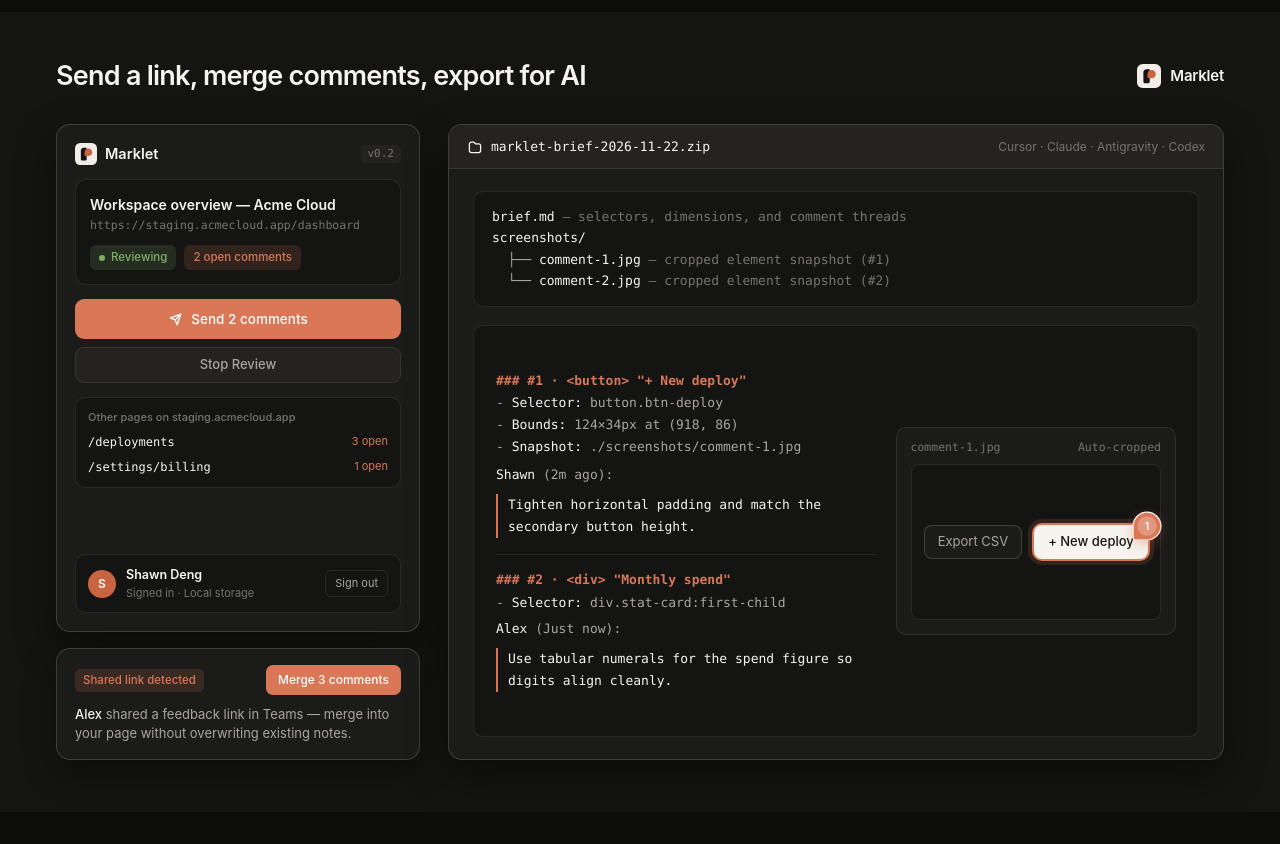
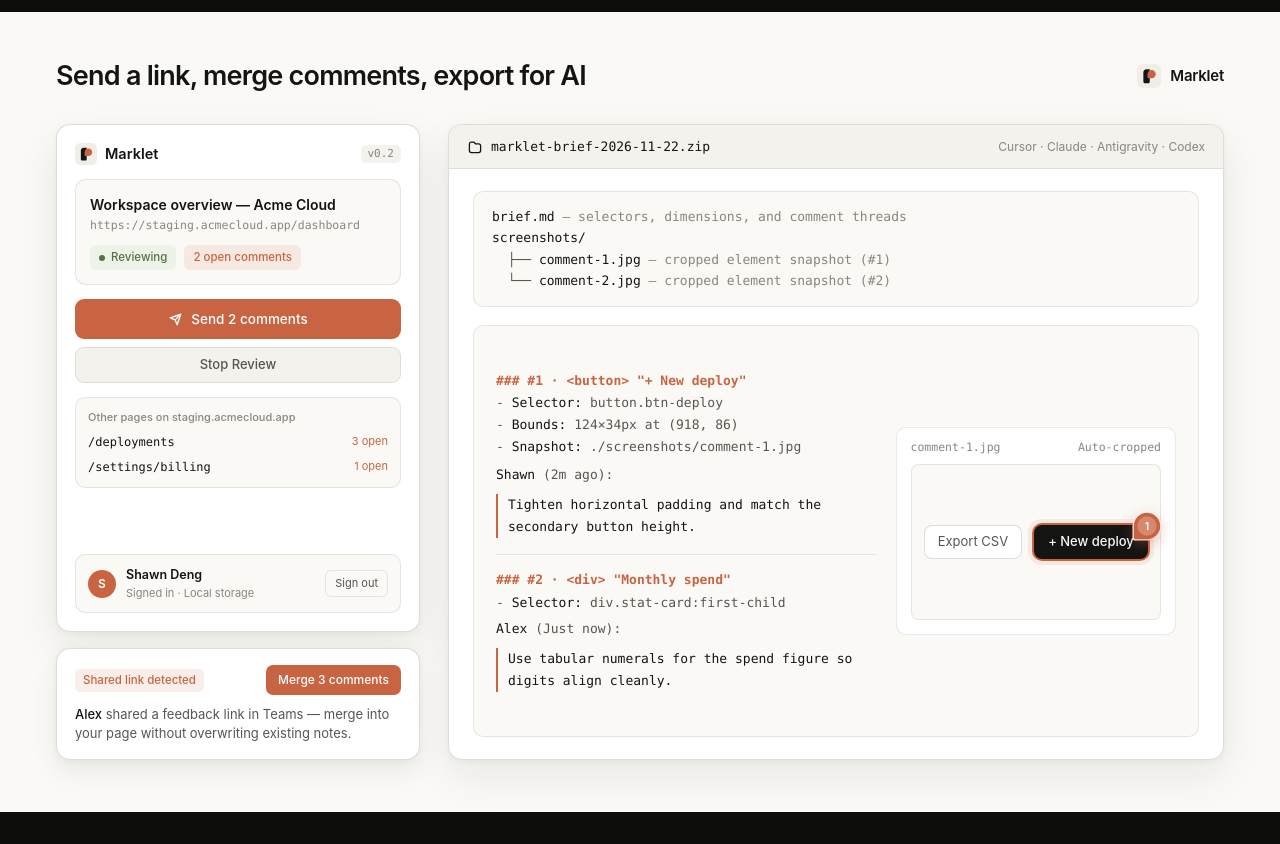
Before and after one commit to iamshawndeng/marklet, a Preact app: page demo/store-assets.html in a window 1280 px wide. Shown: the part 860-1704 px from the top of the page. Built offline with nearby package versions, Linux system fonts and the light colour scheme.

Commit message:
Unify all store screenshots and promo tiles in warm-paper Light Mode

```diff
--- a/demo/store-assets.html
+++ b/demo/store-assets.html
@@ -471,24 +471,24 @@
       }
 
       /* ============================================================
-         SLIDE 2: DARK MODE — ASYNC LINK + AI DESIGN BRIEF
+         SLIDE 2: WARM PAPER LIGHT MODE — ASYNC LINK & AI BRIEF
          ============================================================ */
       .slide-dark {
-        background: #141413;
-        color: #f5f4ef;
-        --bg: #141413;
-        --surface: #1b1b19;
-        --surface-2: #242320;
-        --border: rgba(245, 244, 239, 0.09);
-        --border-strong: rgba(245, 244, 239, 0.16);
-        --text: #f5f4ef;
-        --text-2: #a8a69e;
-        --text-3: #76746d;
-        --accent: #d97757;
-        --pp-blue: #d97757;
-        --accent-tint: rgba(217, 119, 87, 0.15);
-        --green: #7fb069;
-        --green-tint: rgba(127, 176, 105, 0.16);
+        background: #faf9f6;
+        color: #141413;
+        --bg: #faf9f6;
+        --surface: #ffffff;
+        --surface-2: #f3f2ed;
+        --border: rgba(20, 20, 19, 0.09);
+        --border-strong: rgba(20, 20, 19, 0.14);
+        --text: #141413;
+        --text-2: #575651;
+        --text-3: #87867f;
+        --accent: #c96442;
+        --pp-blue: #c96442;
+        --accent-tint: rgba(201, 100, 66, 0.11);
+        --green: #557144;
+        --green-tint: #edf3e8;
       }
 
       .s2-grid {
@@ -511,7 +511,7 @@
         border-radius: 14px;
         background: var(--surface);
         border: 1px solid var(--border-strong);
-        box-shadow: 0 16px 40px rgba(0, 0, 0, 0.42);
+        box-shadow: 0 2px 6px rgba(20, 20, 19, 0.04), 0 16px 40px rgba(20, 20, 19, 0.08);
         padding: 18px;
         display: flex;
         flex-direction: column;
@@ -679,7 +679,7 @@
         border-radius: 14px;
         background: var(--surface);
         border: 1px solid var(--border-strong);
-        box-shadow: 0 12px 32px rgba(0, 0, 0, 0.36);
+        box-shadow: 0 2px 6px rgba(20, 20, 19, 0.04), 0 12px 28px rgba(20, 20, 19, 0.07);
         display: flex;
         flex-direction: column;
         gap: 10px;
@@ -717,7 +717,7 @@
         border-radius: 14px;
         background: var(--surface);
         border: 1px solid var(--border-strong);
-        box-shadow: 0 16px 40px rgba(0, 0, 0, 0.42);
+        box-shadow: 0 2px 6px rgba(20, 20, 19, 0.04), 0 16px 40px rgba(20, 20, 19, 0.08);
         overflow: hidden;
         display: flex;
         flex-direction: column;
@@ -828,8 +828,8 @@
         height: 34px;
         padding: 0 14px;
         border-radius: 8px;
-        background: #f5f4ef;
-        color: #141413;
+        background: #141413;
+        color: #faf9f6;
         font-size: 13px;
         font-weight: 500;
         display: inline-flex;
```
Also changed, not shown: docs/images/store-2-handoff.png, docs/images/store-marquee-1400x560.png, docs/images/store-promo-440x280.png.
